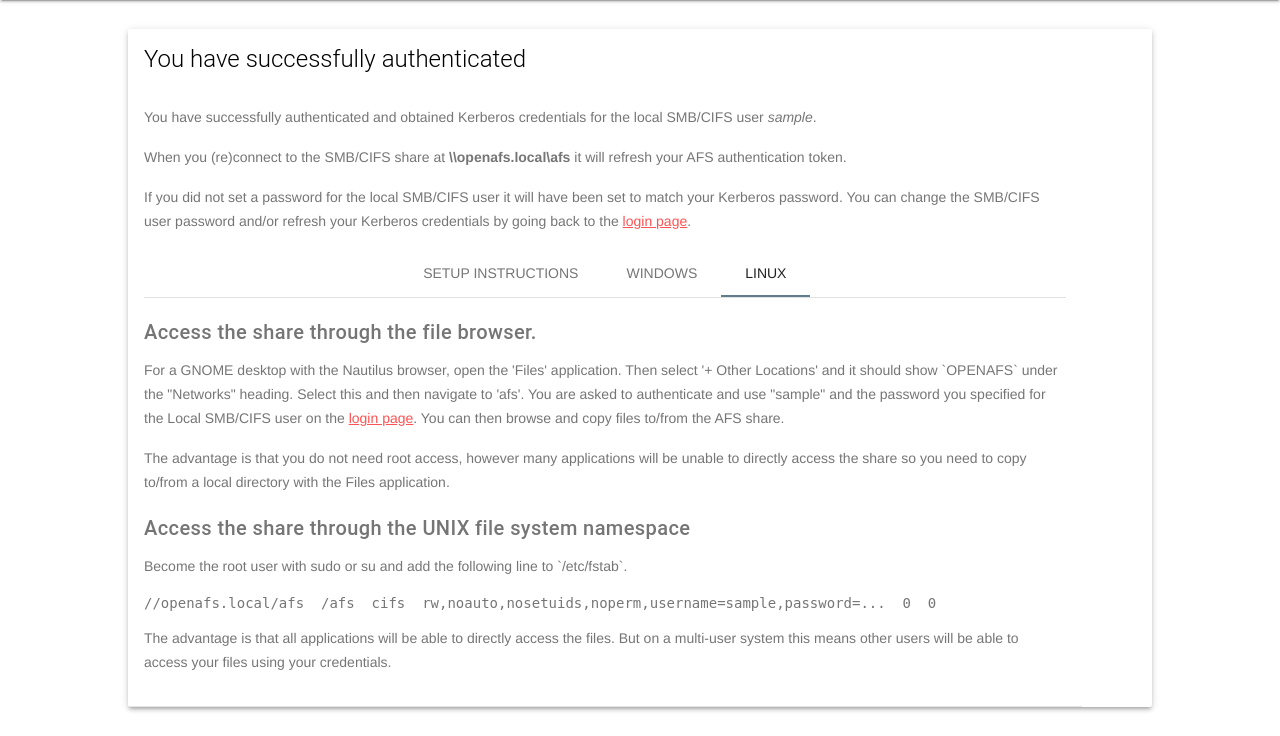
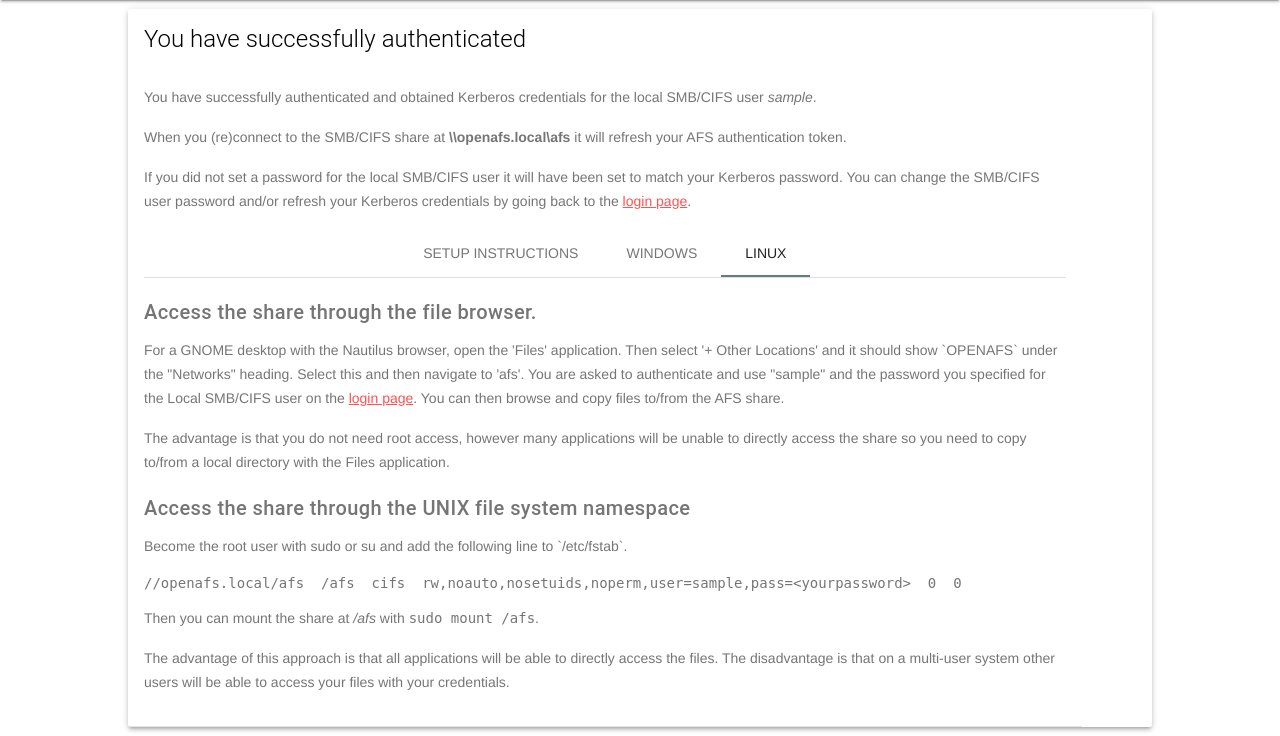
Before and after one commit to cmusatyalab/openafs-appliance, a Flask app: a page that uses webauth/templates/success.html in a window 1280 px wide, after a click on "LINUX". Shown: the part 64-800 px from the top of the page. Run offline with Flask 2, Linux system fonts and the light colour scheme.

Commit message:
Improve setup instruction formatting.

```diff
--- a/webauth/templates/success.html
+++ b/webauth/templates/success.html
@@ -45,11 +45,12 @@
 <h5>Access the share through the UNIX file system namespace</h5>
 <p>Become the root user with sudo or su and add the following line to `/etc/fstab`.</p>
 <pre>
-//openafs.local/afs  /afs  cifs  rw,noauto,nosetuids,noperm,username={{ username }},password=...  0  0
+//openafs.local/afs  /afs  cifs  rw,noauto,nosetuids,noperm,user={{ username }},pass=&lt;yourpassword&gt;  0  0
 </pre>
-<p>The advantage is that all applications will be able to directly access the
-files. But on a multi-user system this means other users will be able to access
-your files using your credentials.</p>
+<p>Then you can mount the share at <em>/afs</em> with <code>sudo mount /afs</code>.</p>
+<p>The advantage of this approach is that all applications will be able to
+directly access the files. The disadvantage is that on a multi-user system
+other users will be able to access your files with your credentials.</p>
       </div>
     </div>
   </div>
```
